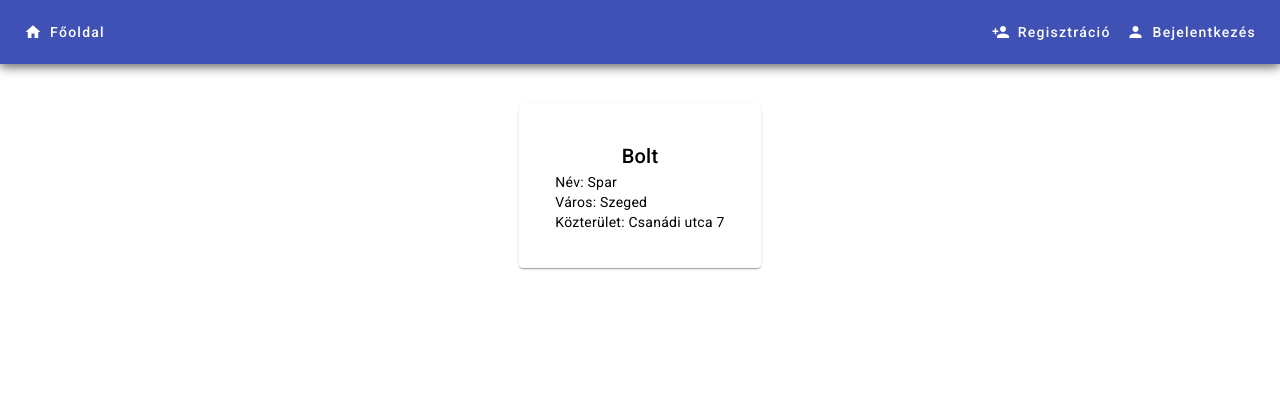
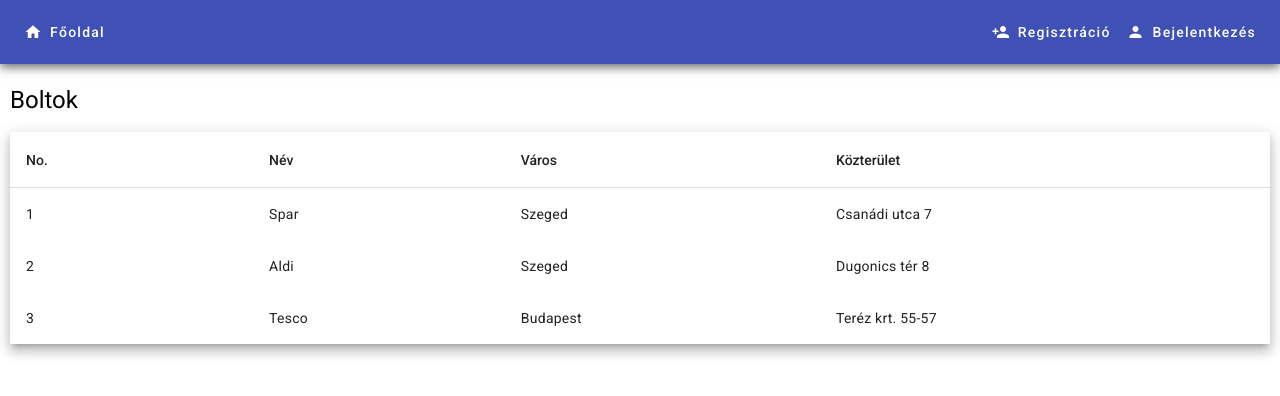
Before and after one commit to defalt926/goods-searcher, an Angular app: page /shop/1 in a window 1280 px wide. Shown: the top 396 px of the page. Built offline with nearby package versions, Linux system fonts and the light colour scheme.

Commit message:
add shops page

```diff
--- a/src/app/pages/shops/shops.component.css
+++ b/src/app/pages/shops/shops.component.css
@@ -1,7 +1,5 @@
-.card-container {
-    display: flex;
-    justify-content: center;
-    margin: 40px;
+.container {
+    margin: 20px 10px 0 10px;
 }
 
 mat-card {
@@ -10,3 +8,19 @@
     align-items: center;
     padding: 20px;
 }
+
+.mat-mdc-row .mat-mdc-cell {
+    border-bottom: 1px solid transparent;
+    border-top: 1px solid transparent;
+    cursor: pointer;
+}
+
+.mat-mdc-row:hover .mat-mdc-cell {
+    background-color: #e0e0e0;
+}
+
+.add-shop-button {
+    position: fixed;
+    right: 40px;
+    top: 85%;
+}
--- a/src/app/pages/shops/shops.component.html
+++ b/src/app/pages/shops/shops.component.html
@@ -1,12 +1,42 @@
-<div class="card-container">
-    <mat-card>
-        <mat-card-header>
-            <mat-card-title>Bolt</mat-card-title>
-        </mat-card-header>
-        <mat-card-content>
-            <div>Név: {{shop.name}}</div>
-            <div>Város: {{shop.city}}</div>
-            <div>Közterület: {{shop.street}}</div>
-        </mat-card-content>
-    </mat-card>
+<div class="container">
+  <h1>Boltok</h1>
+  <table mat-table [dataSource]="dataSource" matSort (matSortChange)="announceSortChange($event)"
+      class="mat-elevation-z8">
+    <ng-container matColumnDef="id">
+      <th mat-header-cell *matHeaderCellDef mat-sort-header sortActionDescription="Sort by number">
+        No.
+      </th>
+      <td #element_id mat-cell *matCellDef="let element"> {{element.id}} </td>
+    </ng-container>
+
+    <ng-container matColumnDef="name">
+      <th mat-header-cell *matHeaderCellDef mat-sort-header sortActionDescription="Sort by name">
+        Név
+      </th>
+      <td mat-cell *matCellDef="let element"> {{element.name}} </td>
+    </ng-container>
+
+    <ng-container matColumnDef="city">
+      <th mat-header-cell *matHeaderCellDef mat-sort-header sortActionDescription="Sort by name">
+        Város
+      </th>
+      <td mat-cell *matCellDef="let element"> {{element.city}} </td>
+    </ng-container>
+
+    <ng-container matColumnDef="street">
+      <th mat-header-cell *matHeaderCellDef mat-sort-header sortActionDescription="Sort by name">
+        Közterület
+      </th>
+      <td mat-cell *matCellDef="let element"> {{element.street}} </td>
+    </ng-container>
+
+    <tr mat-header-row *matHeaderRowDef="displayedColumns"></tr>
+    <tr
+      mat-row
+      (click)="goToShopDetails(row.id)"
+      *matRowDef="let row; columns: displayedColumns;"></tr>
+  </table>
 </div>
+<button class="add-shop-button" (click)="openDialog()" *ngIf="authService.getAuthStatus()" color="warn" mat-fab aria-label="Add shop">
+  <mat-icon>add</mat-icon>
+</button>
--- a/src/app/pages/shops/shops.component.ts
+++ b/src/app/pages/shops/shops.component.ts
@@ -1,7 +1,14 @@
-import { Component } from '@angular/core';
-import { ActivatedRoute } from '@angular/router';
+import { Component, ViewChild } from '@angular/core';
+import { ActivatedRoute, Router } from '@angular/router';
 import { ShopService } from 'src/app/services/shop.service';
+import { AuthService } from 'src/app/services/auth.service';
+import { CONST } from 'src/app/shared/constants';
 import { Shop } from 'src/app/shared/models/shop.model';
+import { MatTableDataSource } from '@angular/material/table';
+import { LiveAnnouncer } from '@angular/cdk/a11y';
+import { MatSort, Sort } from '@angular/material/sort';
+import { MatDialog } from '@angular/material/dialog';
+import { AddShopDialogComponent } from './add-shop-dialog/add-shop-dialog.component';
 
 @Component({
   selector: 'app-shops',
@@ -9,14 +16,50 @@
   styleUrls: ['./shops.component.css']
 })
 export class ShopsComponent {
+  authService: AuthService = {} as AuthService;
   shop: Shop = {} as Shop;
+  displayedColumns: string[] = ['id', 'name', 'city', 'street'];
+  dataSource = new MatTableDataSource([] as Shop[]);
+  @ViewChild(MatSort) sort!: MatSort;
 
   constructor(
     private route: ActivatedRoute,
-    private service: ShopService,
-  ) {}
+    private shopService: ShopService,
+    authService: AuthService,
+    private _liveAnnouncer: LiveAnnouncer,
+    private router: Router,
+    public dialog: MatDialog
+  ) {
+    this.authService = authService;
+  }
+
+  ngAfterViewInit() {
+    this.dataSource.sort = this.sort;
+  }
 
   ngOnInit() {
-    this.shop = this.service.getShopById(this.route.snapshot.paramMap.get('shop_id'));
+    var currentShopId = this.route.snapshot.paramMap.get('shop_id');
+    this.shop = this.shopService.getShopById(currentShopId);
+    this.dataSource = new MatTableDataSource(CONST.shops);
+  }
+
+  announceSortChange(sortState: Sort) {
+    if (sortState.direction) {
+      this._liveAnnouncer.announce(`Sorted ${sortState.direction}ending`);
+    } else {
+      this._liveAnnouncer.announce('Sorting cleared');
+    }
+  }
+
+  goToShopDetails(shop_id: string) {
+    this.router.navigateByUrl('shop/' + shop_id);
+  }
+
+  openDialog() {
+    const dialogRef = this.dialog.open(AddShopDialogComponent);
+
+    dialogRef.afterClosed().subscribe(result => {
+      this.dataSource = new MatTableDataSource(CONST.shops);
+    });
   }
 }
```
Also changed, not shown: src/app/pages/shops/shops.module.ts (+20 -2 lines).
